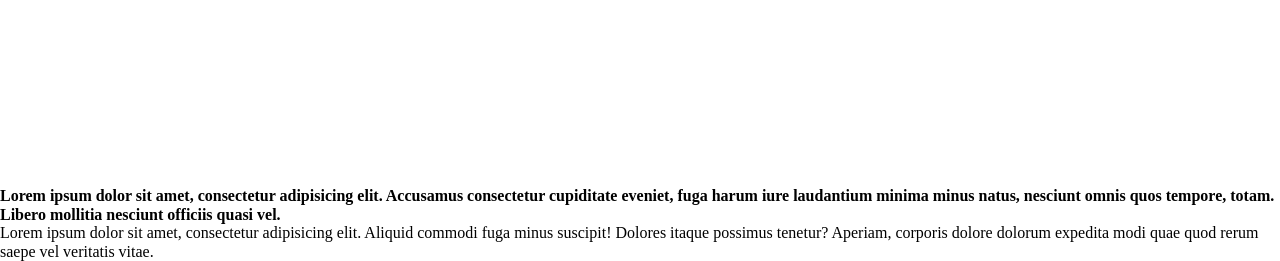
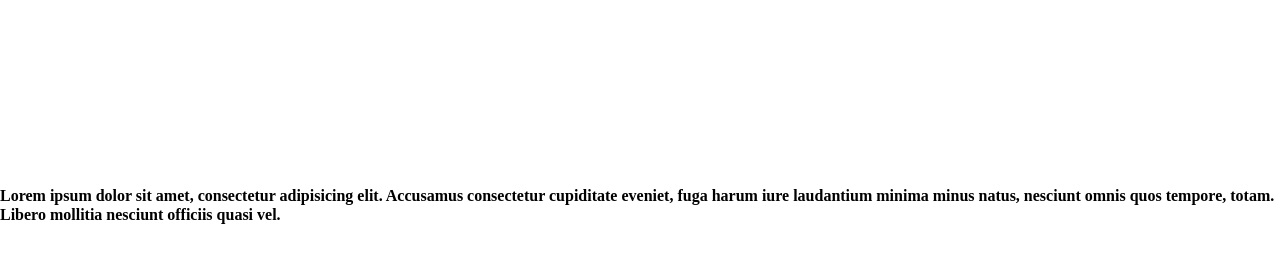
Before and after one commit to Alexraey/My_test, a plain HTML site: page My_test.html in a window 1280 px wide. Shown: the part 5787-6048 px from the top of the page. After the commit the page ends 6011 px from the top, so only its background shows below. Drawn offline with Linux system fonts and the light colour scheme.

Commit message:
5 changes

```diff
--- a/My_test.html
+++ b/My_test.html
@@ -201,9 +201,7 @@
         <h4>Lorem ipsum dolor sit amet, consectetur adipisicing elit. Accusamus consectetur cupiditate
             eveniet, fuga harum iure laudantium minima minus natus, nesciunt omnis quos
             tempore, totam. Libero mollitia nesciunt officiis quasi vel.</h4>
-        <p>Lorem ipsum dolor sit amet, consectetur adipisicing elit. Aliquid commodi fuga minus suscipit!
-            Dolores itaque possimus tenetur? Aperiam, corporis dolore
-            dolorum expedita modi quae quod rerum saepe vel veritatis vitae.</p>
+        <p></p>
     </div>
 </section>
 
```
